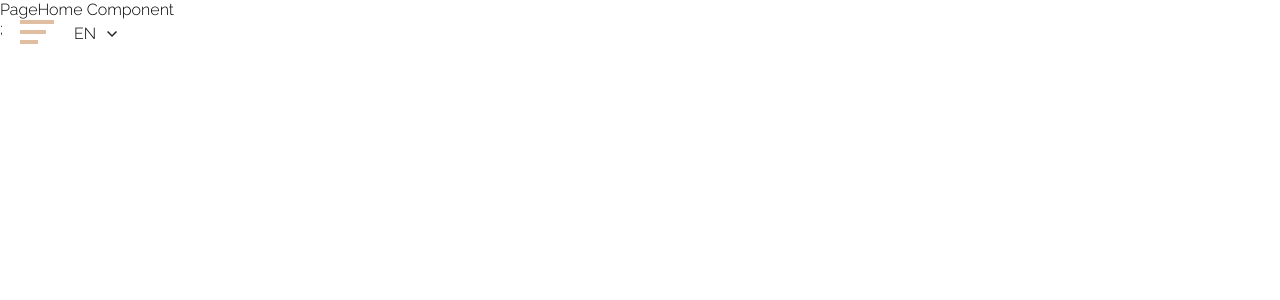
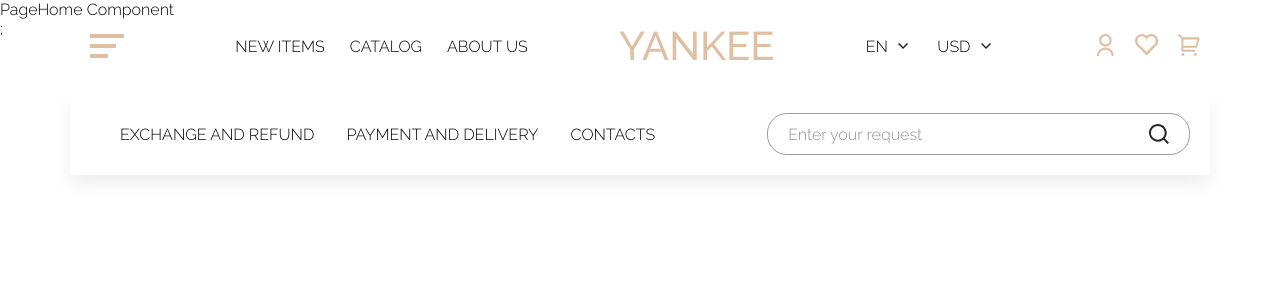
Before and after one commit to smtexx/yankee, a React (Create React App) app: page / in a window 1280 px wide. Shown: the top 300 px of the page. Built offline with nearby package versions, Linux system fonts and the light colour scheme.

Commit message:
Add structure for desktop resolution

```diff
--- a/src/components/Menu/Menu.module.scss
+++ b/src/components/Menu/Menu.module.scss
@@ -1,10 +1,245 @@
-.menu {
+.menuBar {
+  position: relative;
   display: flex;
   align-items: center;
+  justify-content: space-between;
+  padding-right: 20px;
+
+  @media screen and (min-width: 992px) {
+    padding-top: 14px;
+    justify-content: space-between;
+  }
+
+  @media screen and (min-width: 1180px) {
+    max-width: 1140px;
+    margin: 0 auto;
+    padding-right: 0;
+  }
 }
 
 .openButton {
   padding: 20px;
   border: none;
   background-color: transparent;
+
+  svg {
+    display: block;
+  }
 }
+
+.switchers {
+  display: flex;
+  gap: 1.5rem;
+  margin: 0;
+  padding: 0;
+  list-style: none;
+
+  li:nth-of-type(2) {
+    display: none;
+
+    @media screen and (min-width: 992px) {
+      display: flex;
+    }
+  }
+
+  @media screen and (min-width: 992px) {
+    order: 4;
+  }
+}
+
+.logo {
+  flex: 1 1 auto;
+  text-align: center;
+  margin: 0;
+  text-transform: uppercase;
+  line-height: 1;
+  font-size: 22px;
+  font-weight: 500;
+  color: var(--color-brown);
+
+  @media screen and (min-width: 992px) {
+    flex: 0 0 auto;
+    font-size: 40px;
+    line-height: 1;
+  }
+}
+
+.controls {
+  display: flex;
+  align-items: center;
+
+  @media screen and (min-width: 992px) {
+    order: 5;
+  }
+}
+
+.controlsButton {
+  border: 0;
+  background-color: transparent;
+  appearance: none;
+  padding: 0.625rem;
+
+  &:nth-of-type(1) {
+    display: none;
+
+    @media screen and (min-width: 992px) {
+      display: block;
+    }
+  }
+
+  svg {
+    @media screen and (min-width: 992px) {
+      height: 1.375rem;
+      width: auto;
+    }
+  }
+}
+
+.menu {
+  position: fixed;
+  top: 64px;
+  left: 0;
+  right: 0;
+  bottom: 0;
+  padding: 0 20px 30px 20px;
+  background-color: var(--color-white);
+
+  @media screen and (min-width: 992px) {
+    position: absolute;
+    top: calc(100% + 15px);
+    left: 0;
+    right: 0;
+    bottom: unset;
+    padding: 0 20px 0 50px;
+    box-shadow: 0px 10px 15px #25252512;
+  }
+}
+
+.menuList {
+  margin: 0;
+  padding: 0;
+  list-style: none;
+
+  @media screen and (min-width: 992px) {
+    display: flex;
+    align-items: center;
+    gap: 2rem;
+  }
+}
+
+%flex {
+  display: flex;
+  align-items: center;
+  gap: 1rem;
+}
+
+.listItem {
+  padding: 1.25rem 0;
+  border-bottom: 1px solid var(--color-black-light);
+  text-align: center;
+  text-transform: uppercase;
+
+  &:first-child {
+    @extend %flex;
+    justify-content: space-between;
+  }
+
+  &:nth-child(2) {
+    @extend %flex;
+    justify-content: center;
+  }
+
+  @media screen and (min-width: 992px) {
+    border-bottom: none;
+
+    &:nth-child(1) {
+      order: 4;
+      flex: 1 1 auto;
+      margin-left: 5rem;
+    }
+
+    &:nth-child(2),
+    &:nth-child(3),
+    &:nth-child(4),
+    &:nth-child(5) {
+      display: none;
+    }
+  }
+}
+
+.search {
+  flex: 1 1 auto;
+}
+
+// Desctop
+.navigation {
+  display: none;
+
+  @media screen and (min-width: 992px) {
+    display: block;
+  }
+}
+
+.navigationList {
+  display: flex;
+  gap: 1.563rem;
+  margin: 0;
+  padding: 0;
+  list-style: none;
+  text-transform: uppercase;
+}
+
+.currencyMobile {
+  @media screen and (min-width: 992px) {
+    display: none;
+  }
+}
+
+// Home page styles
+.homePage {
+  background-color: transparent;
+  .navigationList {
+    color: var(--color-white);
+  }
+
+  .openButton rect {
+    fill: var(--color-white);
+  }
+  .switchers {
+    div {
+      color: var(--color-white);
+      background-color: transparent;
+    }
+    path {
+      fill: var(--color-white);
+    }
+  }
+  .logo {
+    color: var(--color-white);
+  }
+  .controlsButton path {
+    fill: var(--color-white);
+  }
+
+  @media screen and (min-width: 992px) {
+    .menu {
+      color: var(--color-white);
+      background-color: transparent;
+    }
+    .search {
+      input {
+        background-color: transparent;
+
+        &::placeholder {
+          color: var(--color-white);
+        }
+      }
+      form {
+        border-color: var(--color-white);
+      }
+      path {
+        fill: var(--color-white);
+      }
+    }
+  }
+}
--- a/src/components/Menu/Menu.tsx
+++ b/src/components/Menu/Menu.tsx
@@ -1,25 +1,83 @@
 import s from './Menu.module.scss';
 import { ReactComponent as BurgerIcon } from 'svg/burger.svg';
+import { ReactComponent as BasketIcon } from 'svg/basket.svg';
+import { ReactComponent as HeartIcon } from 'svg/heart.svg';
+import { ReactComponent as UserIcon } from 'svg/user.svg';
+import { Currency, Lang, Translation } from 'types';
+import { useDispatch, useSelector } from 'react-redux';
+import {
+  setCurrency,
+  setLang,
+} from 'redux/features/appState/appStateSlice';
 import CustomSwitcher from 'components/CustomSwitcher/CustomSwitcher';
-import { Lang } from 'types';
-import { useDispatch } from 'react-redux';
-import { setLang } from 'redux/features/appState/appStateSlice';
+import { selectCurrency } from 'redux/selectors';
+import Search from 'components/Search/Search';
 
-type Props = { lang: string };
+type Props = { lang: Lang };
+type Option<T> = { value: T; label: T };
 
-const langOptions: { value: Lang; label: Lang }[] = [
+const langOptions: Option<Lang>[] = [
   { value: 'EN', label: 'EN' },
   { value: 'RU', label: 'RU' },
 ];
 
+const currencyOptions: Option<Currency>[] = [
+  { value: 'EUR', label: 'EUR' },
+  { value: 'RUB', label: 'RUB' },
+  { value: 'USD', label: 'USD' },
+];
+
+const text: Translation<
+  | 'account'
+  | 'new'
+  | 'catalog'
+  | 'about'
+  | 'refund'
+  | 'contacts'
+  | 'shipping'
+> = {
+  RU: {
+    account: 'личный кабинет',
+    new: 'новинки',
+    catalog: 'каталог',
+    about: 'о нас',
+    refund: 'обмен и возврат',
+    shipping: 'оплата и доставка',
+    contacts: 'контакты',
+  },
+  EN: {
+    account: 'personal account',
+    new: 'new items',
+    catalog: 'catalog',
+    about: 'about us',
+    refund: 'exchange and refund',
+    shipping: 'payment and delivery',
+    contacts: 'contacts',
+  },
+};
+
 export default function Menu({ lang }: Props) {
   const dispatch = useDispatch();
+  const currency = useSelector(selectCurrency);
 
   return (
-    <div className={s.menu}>
+    <div className={`${s.menuBar}`}>
       <button className={s.openButton}>
         <BurgerIcon />
       </button>
+
+      <nav className={s.navigation}>
+        <ul className={s.navigationList}>
+          <li className={s.navigationListItem}>{text[lang].new}</li>
+          <li className={s.navigationListItem}>
+            {text[lang].catalog}
+          </li>
+          <li className={s.navigationListItem}>{text[lang].about}</li>
+        </ul>
+      </nav>
+
+      <ul className={s.switchers}>
+        <li className={s.langSwitcher}>
           <CustomSwitcher
             value={lang}
             handler={(newValue: Lang) => {
@@ -27,6 +85,60 @@
             }}
             options={langOptions}
           />
+        </li>
+        <li className={s.currencySwitcher}>
+          <CustomSwitcher
+            value={currency}
+            options={currencyOptions}
+            handler={(newCurrency: Currency) =>
+              dispatch(setCurrency(newCurrency))
+            }
+          />
+        </li>
+      </ul>
+
+      <h2 className={s.logo}>yankee</h2>
+
+      <div className={s.controls}>
+        <button className={s.controlsButton}>
+          <UserIcon />
+        </button>
+        <button className={s.controlsButton}>
+          <HeartIcon />
+        </button>
+        <button className={s.controlsButton}>
+          <BasketIcon />
+        </button>
+      </div>
+
+      <nav className={s.menu}>
+        <ul className={s.menuList}>
+          <li className={s.listItem}>
+            <div className={s.search}>
+              <Search lang={lang} />
+            </div>
+            <div className={s.currencyMobile}>
+              <CustomSwitcher
+                value={currency}
+                options={currencyOptions}
+                handler={(newCurrency: Currency) =>
+                  dispatch(setCurrency(newCurrency))
+                }
+              />
+            </div>
+          </li>
+          <li className={s.listItem}>
+            <UserIcon />
+            {` ${text[lang].account}`}
+          </li>
+          <li className={s.listItem}>{text[lang].new}</li>
+          <li className={s.listItem}>{text[lang].catalog}</li>
+          <li className={s.listItem}>{text[lang].about}</li>
+          <li className={s.listItem}>{text[lang].refund}</li>
+          <li className={s.listItem}>{text[lang].shipping}</li>
+          <li className={s.listItem}>{text[lang].contacts}</li>
+        </ul>
+      </nav>
     </div>
   );
 }
```
Lines whose indentation alone changed are shown as unchanged.
